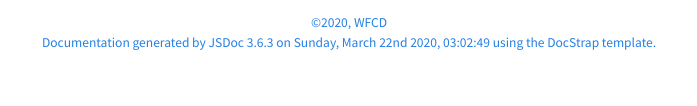
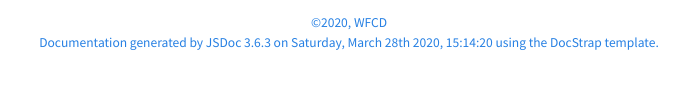
Before and after one commit to WFCD/worldstate-emitter, a website: page docs/RSS.html in a window 1280 px wide. Shown: the part 502-608 px from the top of the page, 291-988 px from the left. Drawn offline with Linux system fonts and the light colour scheme.

Commit message:
chore(automated): Docs Update 75 [ci skip]

```diff
--- a/docs/RSS.html
+++ b/docs/RSS.html
@@ -295,7 +295,7 @@
 <span class="jsdoc-message">
 	Documentation generated by <a href="https://github.com/jsdoc3/jsdoc">JSDoc 3.6.3</a>
 
-		on Sunday, March 22nd 2020, 03:02:49
+		on Saturday, March 28th 2020, 15:14:20
 
 	using the <a href="https://github.com/docstrap/docstrap">DocStrap template</a>.
 </span>
```
Also changed, not shown: docs/TwitterCache.html (+1 -1 lines), docs/WSCache.html (+1 -1 lines), docs/Worldstate.html (+1 -1 lines), docs/classes.list.html (+1 -1 lines), docs/global.html (+1 -1 lines), docs/handlers_RSS.js.html (+1 -1 lines), docs/handlers_Twitter.js.html (+1 -1 lines), docs/handlers_Worldstate.js.html (+1 -1 lines), docs/index.html (+1 -1 lines), docs/utilities_WSCache.js.html (+1 -1 lines), docs/utilities_index.js.html (+1 -1 lines).
